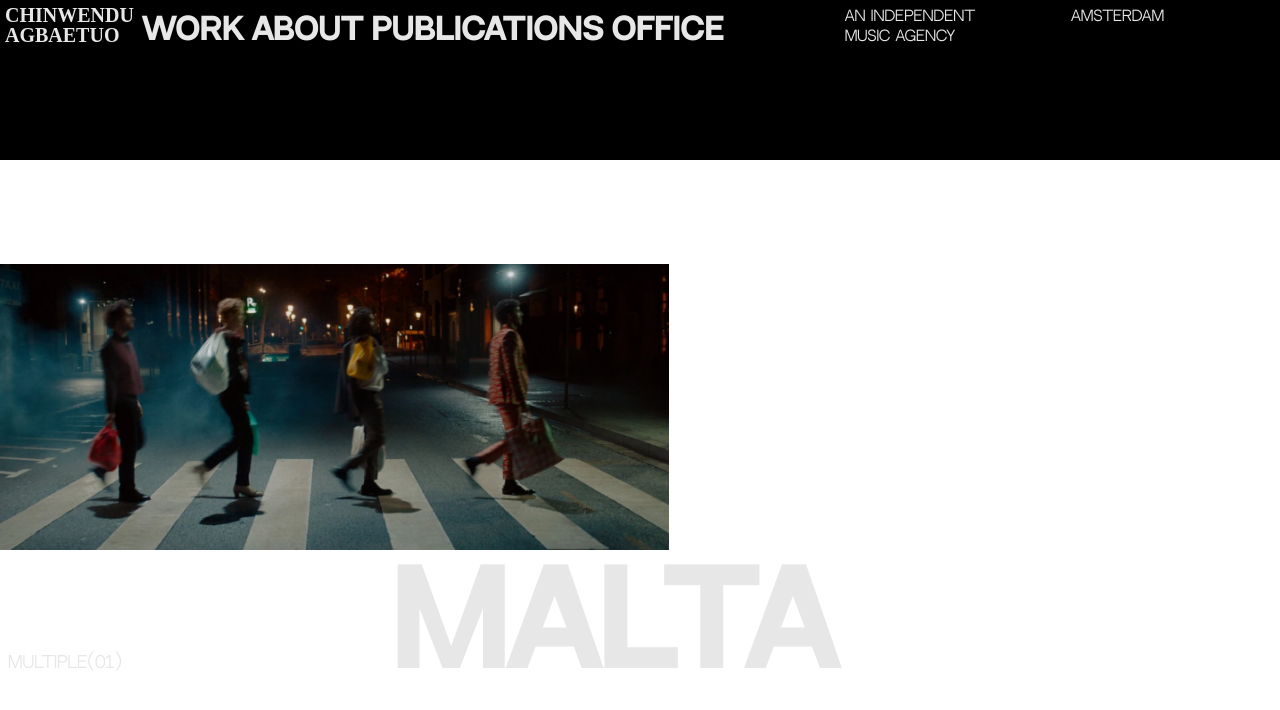
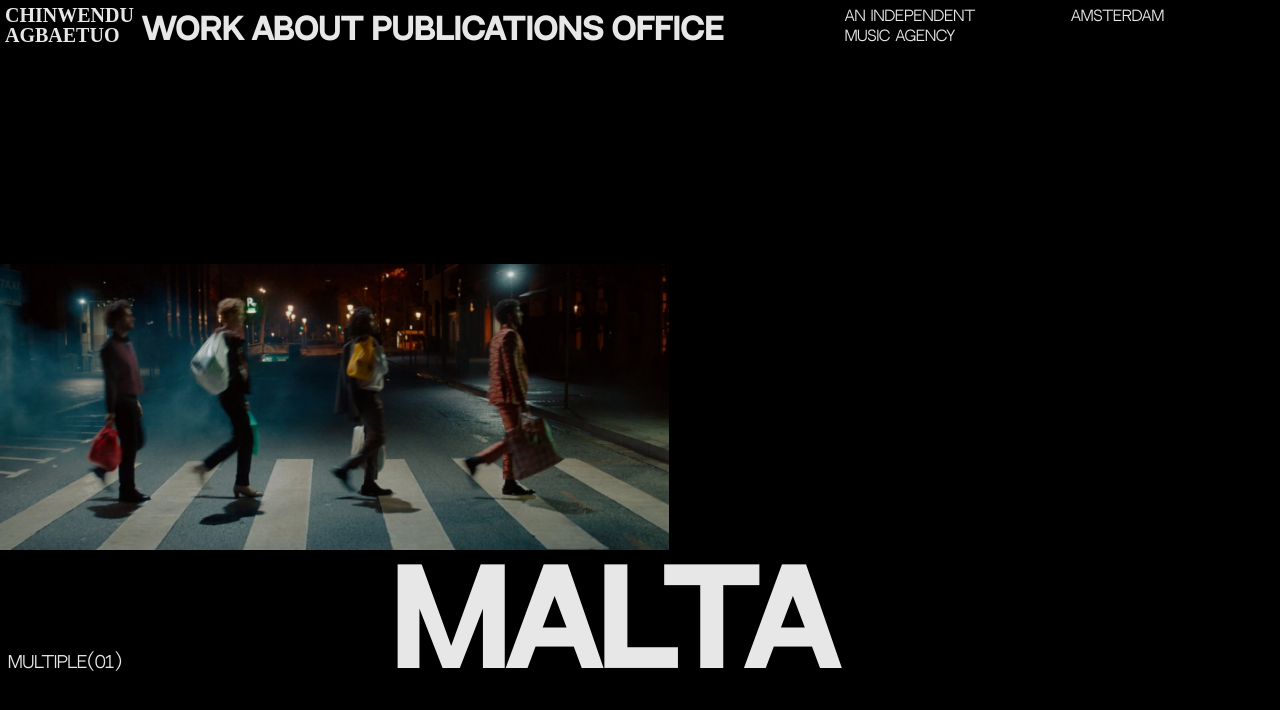
Before and after one commit to dindustack/music-agency-site, a Next.js app: page / in a window 1280 px wide. Shown: the top 710 px of the page. Built offline with nearby package versions, Linux system fonts and the light colour scheme; a web font is replaced by a local one.

Commit message:
background-color fix

```diff
--- a/styles/globals.css
+++ b/styles/globals.css
@@ -33,3 +33,9 @@
 @tailwind base;
 @tailwind components;
 @tailwind utilities;
+
+body {
+  background-color: black;
+  overflow-x: hidden;
+  color: #E7E7E7;
+}
```
